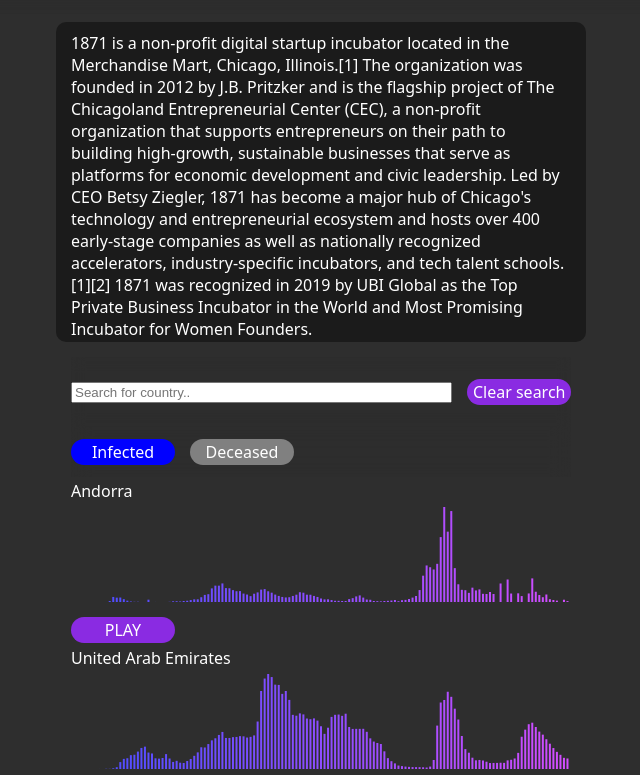
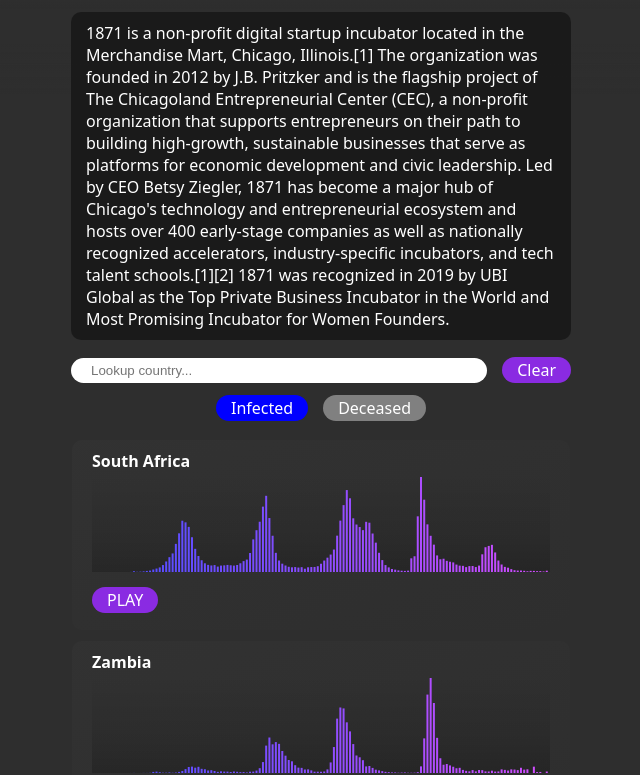
Before and after one commit to ChiKonstantin/pandemic-beat, a React app: page / in a window 1280 px wide. Shown: the part 56-831 px from the top of the page, without its empty margins (319-959 px from the left). Built offline with nearby package versions, Linux system fonts and the light colour scheme.

Commit message:
all functionality and version 1 of css done

```diff
--- a/client/components/MainPage.js
+++ b/client/components/MainPage.js
@@ -12,7 +12,7 @@
 	// const dispatch = useDispatch();
 	// const [playStatus, setPlayStatus] = useState({});
 	// const messages = useSelector((state) => state.messages);
-	const canvasW = 500;
+	const canvasW = canvasWidth();
 	const canvasH = 100;
 	const canvasPadding = 5;
 	//Handling form input
@@ -69,13 +69,21 @@
 	// 	return arr;
 	// }
 
+	function canvasWidth() {
+		if (screen.width * 0.8 < 500) {
+			return screen.width * 0.8 - 42;
+		} else {
+			return 500 - 42;
+		}
+	}
+
 	function generateGraph(countryCode, data, type) {
+		console.log('SCREEN WIDTH', screen.width);
 		const c = document.getElementById(`${countryCode}_chart_${type}`);
 		var ctx = c.getContext('2d');
 		const casesDataArr = data.filter(
 			(elem) => elem.countryCode === countryCode
 		)[0].casesArr;
-		let strokeStyle = '';
 		let r, g, b;
 		let sign = 1;
 		if (type === 'new_cases') {
@@ -172,7 +180,7 @@
 		table = document.getElementById('countries_table');
 		tr = table.getElementsByTagName('tr');
 		for (let i = 0; i < tr.length; i++) {
-			countryNameDiv = tr[i].getElementsByClassName('country_name_divs')[0];
+			countryNameDiv = tr[i].getElementsByClassName('country_name_div')[0];
 			if (countryNameDiv) {
 				txtValue = countryNameDiv.textContent || countryNameDiv.innerText;
 				if (txtValue.toUpperCase().indexOf(filter) > -1) {
@@ -221,6 +229,7 @@
 	}
 	return (
 		<div id='main-page'>
+			<div id='top-div'></div>
 			<div id='header-wrapper'>
 				<div id='header'>Pandemic Beat</div>
 				<div id='title-graphics'></div>
@@ -246,11 +255,11 @@
 					type='text'
 					id='search_input'
 					onKeyUp={searchCountry}
-					placeholder='Search for country..'
+					placeholder='Lookup country...'
 					title='Type in a name'
 				/>
 				<div className='button-div' onClick={clearSearch}>
-					Clear search
+					Clear
 				</div>
 			</div>
 			<div id='buttons-wrap'>
@@ -282,10 +291,12 @@
 			></audio> */}
 			{/* <div onClick={playAudio}>play button</div> */}
 			<table id='countries_table'>
+				<tbody>
 					{countriesArr.map((countryCode) => (
 						<tr>
-						<td>
-							<div className='country_name_divs'>
+							<div className='country-element-div'>
+								<td className='country-element'>
+									<div className='country_name_div'>
 										{returnCountryName(countryCode)}
 									</div>
 
@@ -306,11 +317,12 @@
 										></canvas>
 										<Player country={countryCode} type={'new_deceased'} />
 									</div>
-
-							{/* <hr /> */}
 								</td>
+							</div>
 						</tr>
 					))}
+					{/* <p>created by Kostya Balakirev</p> */}
+				</tbody>
 			</table>
 		</div>
 	);
--- a/client/components/Player.js
+++ b/client/components/Player.js
@@ -56,8 +56,10 @@
 				onPause={setPlay}
 				onPlay={setStop}
 			></audio>
-			<div id={`${country}`} className='button-div' onClick={playAudio}>
-				{returnCountryPlayStatus(country)}
+			<div className='play-button-wrapper'>
+				<div id={`${country}`} className='button-div' onClick={playAudio}>
+					{returnCountryPlayStatus(country)}
+				</div>
 			</div>
 		</>
 	);
--- a/client/countries.js
+++ b/client/countries.js
@@ -1,234 +1,234 @@
 export const countriesArr = [
-	'AD',
-	'AE',
-	'AF',
-	'AG',
-	'AI',
-	'AL',
-	'AM',
-	'AO',
-	'AR',
-	'AS',
-	'AT',
-	'AU',
-	'AW',
-	'AZ',
-	'BA',
-	'BB',
-	'BD',
-	'BE',
-	'BF',
-	'BG',
-	'BH',
-	'BI',
-	'BJ',
-	'BM',
-	'BN',
-	'BO',
-	'BR',
-	'BS',
-	'BT',
-	'BW',
-	'BY',
-	'BZ',
-	'CA',
-	'CD',
-	'CF',
-	'CG',
-	'CH',
-	'CI',
-	'CK',
-	'CL',
-	'CM',
-	'CN',
-	'CO',
-	'CR',
-	'CU',
-	'CV',
-	'CW',
-	'CY',
-	'CZ',
-	'DE',
-	'DJ',
-	'DK',
-	'DM',
-	'DO',
-	'DZ',
-	'EC',
-	'EE',
-	'EG',
-	'EH',
-	'ER',
-	'ES',
-	'ET',
-	'FI',
-	'FJ',
-	'FK',
-	'FM',
-	'FO',
-	'FR',
-	'GA',
-	'GB',
-	'GD',
-	'GE',
-	'GF',
-	'GG',
-	'GH',
-	'GI',
-	'GL',
-	'GM',
-	'GN',
-	'GQ',
-	'GR',
-	'GT',
-	'GU',
-	'GW',
-	'GY',
-	'HK',
-	'HN',
-	'HR',
-	'HT',
-	'HU',
-	'ID',
-	'IE',
-	'IL',
-	'IM',
-	'IN',
-	'IQ',
-	'IR',
-	'IS',
-	'IT',
-	'JE',
-	'JM',
-	'JO',
-	'JP',
-	'KE',
-	'KG',
-	'KH',
-	'KI',
-	'KM',
-	'KN',
-	'KP',
-	'KR',
-	'KW',
-	'KY',
-	'KZ',
-	'LA',
-	'LB',
-	'LC',
-	'LI',
-	'LK',
-	'LR',
-	'LS',
-	'LT',
-	'LU',
-	'LV',
-	'LY',
-	'MA',
-	'MC',
-	'MD',
-	'ME',
-	'MG',
-	'MH',
-	'MK',
-	'ML',
-	'MM',
-	'MN',
-	'MO',
-	'MP',
-	'MQ',
-	'MR',
-	'MS',
-	'MT',
-	'MU',
-	'MV',
-	'MW',
-	'MX',
-	'MY',
-	'MZ',
-	'NA',
-	'NC',
-	'NE',
-	'NG',
-	'NI',
-	'NL',
-	'NO',
-	'NP',
-	'NR',
-	'NU',
-	'NZ',
-	'OM',
-	'PA',
-	'PE',
-	'PF',
-	'PG',
-	'PH',
-	'PK',
-	'PL',
-	'PN',
-	'PR',
-	'PS',
-	'PT',
-	'PW',
-	'PY',
-	'QA',
-	'RE',
-	'RO',
-	'RS',
-	'RU',
-	'RW',
-	'SA',
-	'SB',
-	'SC',
-	'SD',
-	'SE',
-	'SG',
-	'SH',
-	'SI',
-	'SK',
-	'SL',
-	'SM',
-	'SN',
-	'SO',
-	'SR',
-	'SS',
-	'ST',
-	'SV',
-	'SX',
-	'SY',
-	'SZ',
-	'TC',
-	'TD',
-	'TG',
-	'TH',
-	'TJ',
-	'TK',
-	'TL',
-	'TM',
-	'TN',
-	'TO',
-	'TR',
-	'TT',
-	'TV',
-	'TW',
-	'TZ',
-	'UA',
-	'UG',
-	'US',
-	'UY',
-	'UZ',
-	'VA',
-	'VC',
-	'VE',
-	'VG',
-	'VI',
-	'VN',
-	'VU',
-	'WF',
-	'WS',
-	'XK',
-	'YE',
-	'YT',
+	// 'AD',
+	// 'AE',
+	// 'AF',
+	// 'AG',
+	// 'AI',
+	// 'AL',
+	// 'AM',
+	// 'AO',
+	// 'AR',
+	// 'AS',
+	// 'AT',
+	// 'AU',
+	// 'AW',
+	// 'AZ',
+	// 'BA',
+	// 'BB',
+	// 'BD',
+	// 'BE',
+	// 'BF',
+	// 'BG',
+	// 'BH',
+	// 'BI',
+	// 'BJ',
+	// 'BM',
+	// 'BN',
+	// 'BO',
+	// 'BR',
+	// 'BS',
+	// 'BT',
+	// 'BW',
+	// 'BY',
+	// 'BZ',
+	// 'CA',
+	// 'CD',
+	// 'CF',
+	// 'CG',
+	// 'CH',
+	// 'CI',
+	// 'CK',
+	// 'CL',
+	// 'CM',
+	// 'CN',
+	// 'CO',
+	// 'CR',
+	// 'CU',
+	// 'CV',
+	// 'CW',
+	// 'CY',
+	// 'CZ',
+	// 'DE',
+	// 'DJ',
+	// 'DK',
+	// 'DM',
+	// 'DO',
+	// 'DZ',
+	// 'EC',
+	// 'EE',
+	// 'EG',
+	// 'EH',
+	// 'ER',
+	// 'ES',
+	// 'ET',
+	// 'FI',
+	// 'FJ',
+	// 'FK',
+	// 'FM',
+	// 'FO',
+	// 'FR',
+	// 'GA',
+	// 'GB',
+	// 'GD',
+	// 'GE',
+	// 'GF',
+	// 'GG',
+	// 'GH',
+	// 'GI',
+	// 'GL',
+	// 'GM',
+	// 'GN',
+	// 'GQ',
+	// 'GR',
+	// 'GT',
+	// 'GU',
+	// 'GW',
+	// 'GY',
+	// 'HK',
+	// 'HN',
+	// 'HR',
+	// 'HT',
+	// 'HU',
+	// 'ID',
+	// 'IE',
+	// 'IL',
+	// 'IM',
+	// 'IN',
+	// 'IQ',
+	// 'IR',
+	// 'IS',
+	// 'IT',
+	// 'JE',
+	// 'JM',
+	// 'JO',
+	// 'JP',
+	// 'KE',
+	// 'KG',
+	// 'KH',
+	// 'KI',
+	// 'KM',
+	// 'KN',
+	// 'KP',
+	// 'KR',
+	// 'KW',
+	// 'KY',
+	// 'KZ',
+	// 'LA',
+	// 'LB',
+	// 'LC',
+	// 'LI',
+	// 'LK',
+	// 'LR',
+	// 'LS',
+	// 'LT',
+	// 'LU',
+	// 'LV',
+	// 'LY',
+	// 'MA',
+	// 'MC',
+	// 'MD',
+	// 'ME',
+	// 'MG',
+	// 'MH',
+	// 'MK',
+	// 'ML',
+	// 'MM',
+	// 'MN',
+	// 'MO',
+	// 'MP',
+	// 'MQ',
+	// 'MR',
+	// 'MS',
+	// 'MT',
+	// 'MU',
+	// 'MV',
+	// 'MW',
+	// 'MX',
+	// 'MY',
+	// 'MZ',
+	// 'NA',
+	// 'NC',
+	// 'NE',
+	// 'NG',
+	// 'NI',
+	// 'NL',
+	// 'NO',
+	// 'NP',
+	// 'NR',
+	// 'NU',
+	// 'NZ',
+	// 'OM',
+	// 'PA',
+	// 'PE',
+	// 'PF',
+	// 'PG',
+	// 'PH',
+	// 'PK',
+	// 'PL',
+	// 'PN',
+	// 'PR',
+	// 'PS',
+	// 'PT',
+	// 'PW',
+	// 'PY',
+	// 'QA',
+	// 'RE',
+	// 'RO',
+	// 'RS',
+	// 'RU',
+	// 'RW',
+	// 'SA',
+	// 'SB',
+	// 'SC',
+	// 'SD',
+	// 'SE',
+	// 'SG',
+	// 'SH',
+	// 'SI',
+	// 'SK',
+	// 'SL',
+	// 'SM',
+	// 'SN',
+	// 'SO',
+	// 'SR',
+	// 'SS',
+	// 'ST',
+	// 'SV',
+	// 'SX',
+	// 'SY',
+	// 'SZ',
+	// 'TC',
+	// 'TD',
+	// 'TG',
+	// 'TH',
+	// 'TJ',
+	// 'TK',
+	// 'TL',
+	// 'TM',
+	// 'TN',
+	// 'TO',
+	// 'TR',
+	// 'TT',
+	// 'TV',
+	// 'TW',
+	// 'TZ',
+	// 'UA',
+	// 'UG',
+	// 'US',
+	// 'UY',
+	// 'UZ',
+	// 'VA',
+	// 'VC',
+	// 'VE',
+	// 'VG',
+	// 'VI',
+	// 'VN',
+	// 'VU',
+	// 'WF',
+	// 'WS',
+	// 'XK',
+	// 'YE',
+	// 'YT',
 	'ZA',
 	'ZM',
 	'ZW',
--- a/public/style.css
+++ b/public/style.css
@@ -2,22 +2,54 @@
 	background-color: rgb(46, 46, 46);
 	color: white;
 }
+
+#top-div {
+	width: 100vw;
+	max-height: 20vw;
+	min-height: 150px;
+	border-color: blue;
+	/* border-style: solid; */
+	position: fixed;
+	top: 0px;
+	z-index: 1;
+	/* background-color: rgba(46, 46, 46, 0.541); */
+	/* backdrop-filter: blur(7px);
+	-webkit-backdrop-filter: blur(7px); */
+	background-image: linear-gradient(
+		to bottom,
+		rgba(46, 46, 46),
+		rgba(46, 46, 46),
+		rgba(46, 46, 46),
+		rgba(255, 255, 255, 0)
+	);
+}
+
 #header-wrapper {
 	display: flex;
 	/* justify-content: center; */
 	align-items: center;
 	flex-direction: column;
-	background-color: rgba(46, 46, 46, 0.541);
+	/* background-color: rgba(46, 46, 46, 0.541); */
 	font-size: xx-large;
 	font-weight: bolder;
-	border-color: black;
+	border-color: red;
 	/* border-style: solid; */
-	height: 70px;
-	width: 100%;
+	height: 65px;
+	width: 100vw;
 	position: fixed;
 	top: 0px;
-	backdrop-filter: blur(7px);
-	-webkit-backdrop-filter: blur(7px);
+	z-index: 3;
+	background-image: linear-gradient(
+		to bottom,
+		rgba(46, 46, 46),
+		rgba(46, 46, 46),
+		rgba(46, 46, 46),
+		rgba(255, 255, 255, 0)
+	);
+	margin-bottom: 15px;
+
+	/* backdrop-filter: blur(4px);
+	-webkit-backdrop-filter: blur(4px); */
 }
 /* #header {
 	display: flex;
@@ -25,7 +57,11 @@
 } */
 
 #search_input {
-	width: 375px;
+	width: 80vw;
+	z-index: 3;
+	padding: 5px 10px 5px 20px;
+	border-radius: 50px;
+	border: 0px solid;
 }
 #search-wrap {
 	display: flex;
@@ -34,34 +70,90 @@
 	align-items: center;
 	position: -webkit-sticky;
 	position: sticky;
-	top: 69px;
-	height: 70px;
+	top: 50px;
+	height: 50px;
 	width: 500px;
+	max-width: 80vw;
+	border-color: red;
 	/* border-style: solid; */
 	gap: 15px;
-	background-color: rgba(46, 46, 46, 0.541);
-	backdrop-filter: blur(7px);
-	-webkit-backdrop-filter: blur(7px);
+	z-index: 3;
+	/* background-color: rgba(46, 46, 46, 0.541); */
+	/* backdrop-filter: blur(7px);
+	-webkit-backdrop-filter: blur(7px); */
 }
 
 #buttons-wrap {
 	display: flex;
 	flex-direction: row;
-	justify-content: flex-start;
+	justify-content: center;
+	align-items: center;
 	gap: 15px;
-	align-items: center;
+
 	position: -webkit-sticky;
 	position: sticky;
-	top: 120px;
-	height: 50px;
+	top: 100px;
+	height: 50;
 	width: 500px;
-	background-color: rgba(46, 46, 46, 0.541);
-	backdrop-filter: blur(10px);
-	-webkit-backdrop-filter: blur(10px);
+	max-width: 80vw;
+	border-color: red;
+	/* border-style: solid; */
+	z-index: 3;
+	margin-bottom: 15px;
+	/* background-color: rgba(46, 46, 46, 0.541); */
+	/* backdrop-filter: blur(10px);
+	-webkit-backdrop-filter: blur(10px); */
 }
 
 table {
+	display: flex;
+	/* justify-content: center; */
+	align-items: center;
+	flex-direction: column;
 	margin-bottom: 100vh;
+	width: 500px;
+	max-width: 80vw;
+}
+
+.country-element {
+	background-image: linear-gradient(
+		to bottom right,
+		rgba(102, 102, 102, 0.068),
+		rgba(0, 0, 0, 0)
+	);
+
+	padding: 10px 20px 17px 20px;
+	border-radius: 10px;
+	margin-bottom: 100px;
+}
+.country-element-div {
+	margin-bottom: 5px;
+}
+/* .new_cases_graphs {
+	border-color: red;
+	border-style: solid;
+} */
+
+canvas {
+	background-image: linear-gradient(
+		to top,
+		rgba(0, 0, 0, 0.2),
+		rgba(0, 0, 0, 0.1),
+		rgba(0, 0, 0, 0.05),
+		rgba(0, 0, 0, 0)
+	);
+	border-color: red;
+	/* border-style: solid; */
+}
+
+.country_name_div {
+	font-weight: bold;
+}
+
+.play-button-wrapper {
+	display: flex;
+	flex-direction: row;
+	justify-content: start;
 }
 
 #main-page {
@@ -75,21 +167,24 @@
 }
 #title-graphics {
 	width: 500px;
+	max-width: 80vw;
 	height: 10px;
 	background-image: linear-gradient(to right, blue, blueviolet);
-	margin-bottom: 15px;
+
 	border-radius: 10px;
 }
 
 #summary_div {
-	width: 500px;
-	height: 300px;
+	width: 470px;
+	max-width: 80vw;
+	height: min-content;
 	background-color: rgba(0, 0, 0, 0.425);
 	border-radius: 10px;
 	padding: 10px 15px 10px 15px;
 	text-align: left;
-	margin-bottom: 15px;
-	margin-top: 70px;
+	margin-bottom: 5px;
+	margin-top: 60px;
+	z-index: 2;
 }
 /* .country_name_divs {
 } */
@@ -98,11 +193,12 @@
 	text-align: center;
 	background-color: blueviolet;
 	color: white;
-	width: 100px;
+	width: min-content;
 	height: auto;
 	padding: 2px;
 	border-radius: 100px;
 	cursor: pointer;
+	padding: 2px 15px 2px 15px;
 }
 
 .button-div:active {
@@ -111,7 +207,7 @@
 
 .runner-div-animated {
 	background-color: blueviolet;
-	width: 0px;
+	width: 5px;
 	height: 5px;
 	animation-duration: 2s;
 	animation-name: runner;
@@ -123,17 +219,18 @@
 
 @keyframes runner {
 	0% {
-		width: 10px;
+		width: 5px;
 	}
 	100% {
-		width: 500px;
+		width: 100%;
 	}
 }
 
 .runner-div {
-	background-color: red;
+	background-color: blueviolet;
 	width: 0px;
 	height: 5px;
+	border-radius: 10px;
 	margin-bottom: 5px;
 }
 
```
Also changed, not shown: public/index.html (+2 -1 lines). Lines whose indentation alone changed are shown as unchanged.
